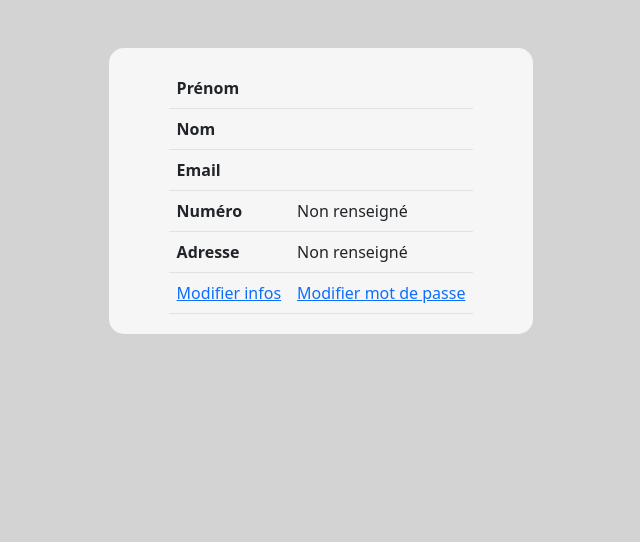
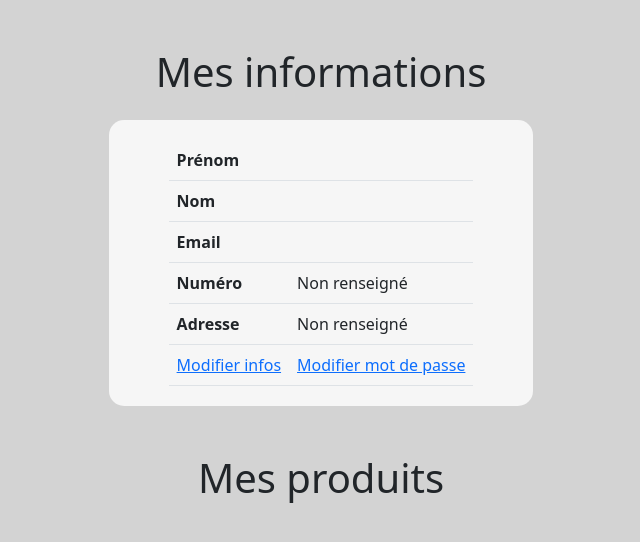
Before and after one commit to AntoineAvn/symfony-ecommerce-AA, a Symfony app: template templates/security/profile/profile.html.twig in a window 1280 px wide. Shown: the part 56-598 px from the top of the page, without its empty margins (319-959 px from the left). Run offline with Twig, Linux system fonts and the light colour scheme; the template is opened without the code that fills it, so the values that code supplies are empty; some libraries are stand-ins or nearby versions.

Commit message:
add titles

```diff
--- a/templates/security/profile/profile.html.twig
+++ b/templates/security/profile/profile.html.twig
@@ -3,9 +3,9 @@
 {% block title %}Profile{% endblock %}
 
 {% block body %}
-    {# <h1 class="d-flex justify-content-center mt-5">Mes informations</h1> #}
+    <h1 class="d-flex justify-content-center mt-5">Mes informations</h1>
 
-    <table class="table d-flex justify-content-center align-items-center mt-5">
+    <table class="table d-flex justify-content-center align-items-center mt-4">
         <tbody class="info-user">
             <tr>
                 <th>Prénom</th>
@@ -44,6 +44,8 @@
 
     </table>
 
+    <h1 class="d-flex justify-content-center mt-5">Mes produits</h1>
+
     <div class="card-wrapper d-flex justify-content-center mt-3 flex-wrap">
         {% include "include/card.html.twig" %}
     </div>
```
